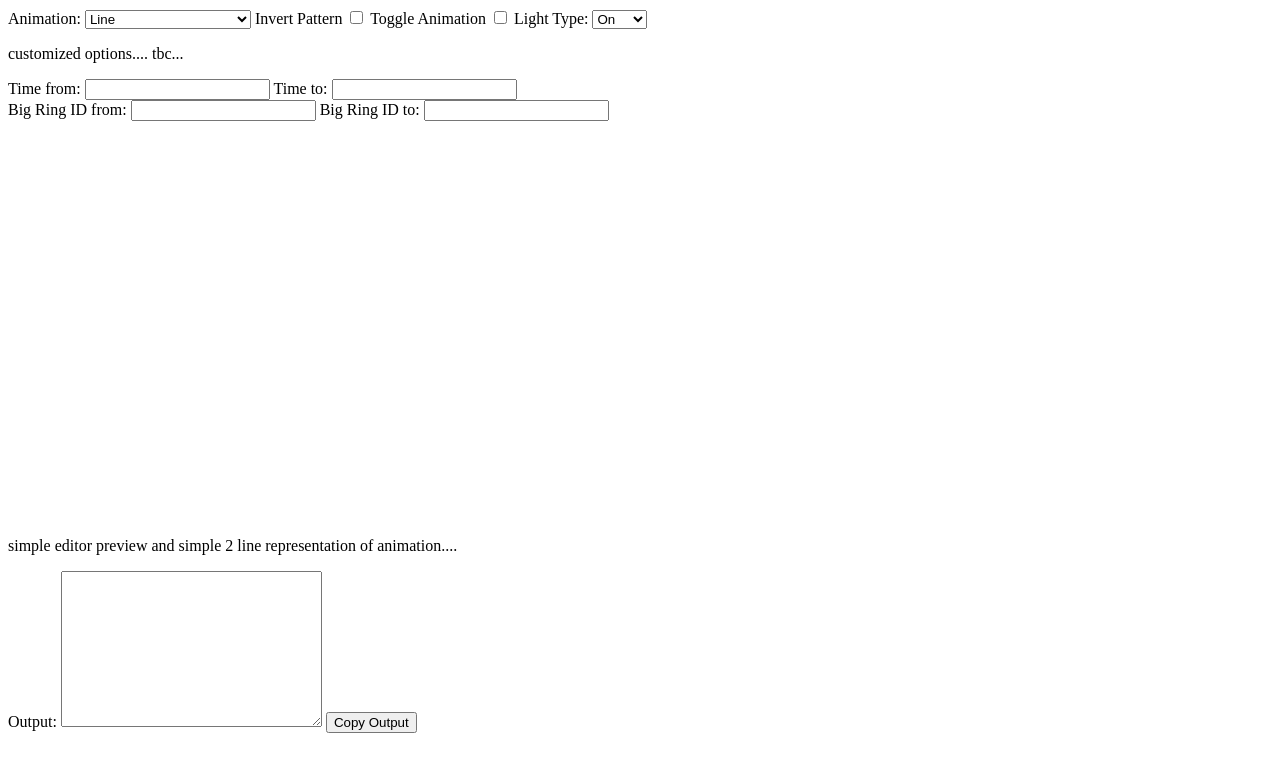
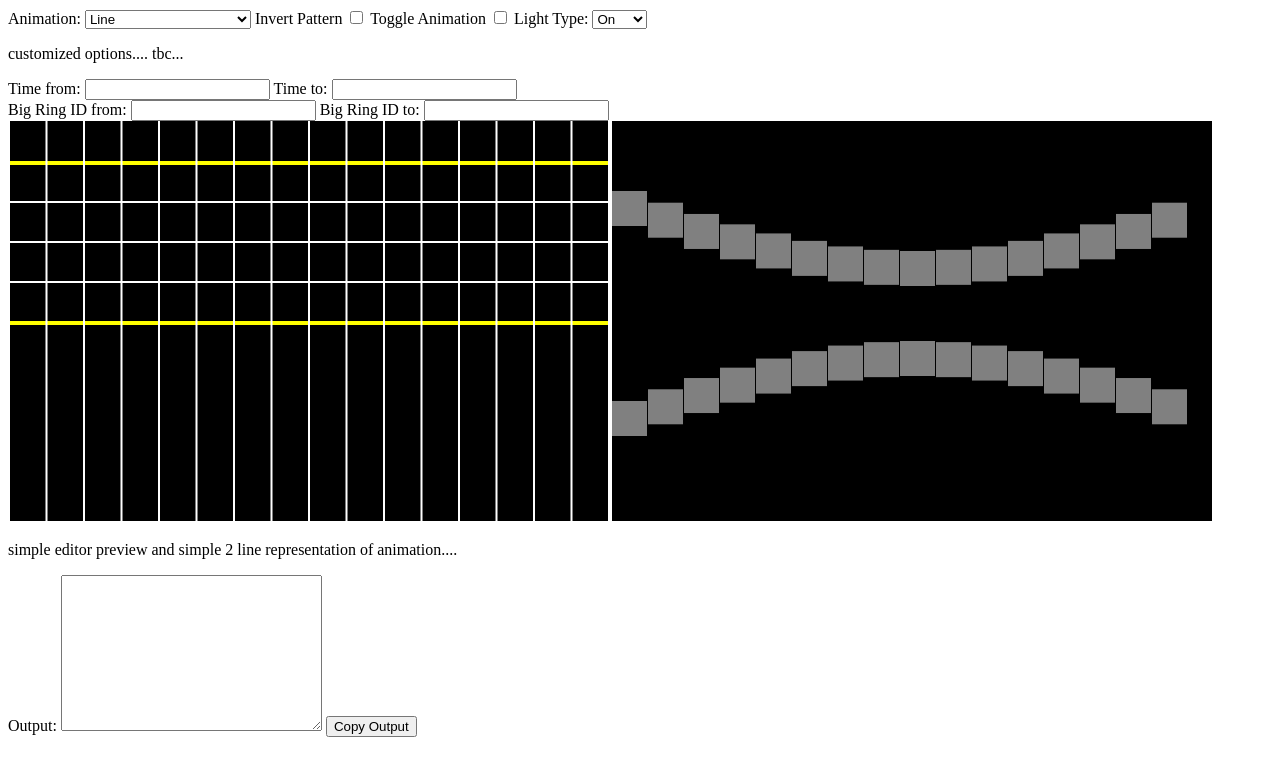
Before and after one commit to LicensedCrime/ChromaPatternGen, a plain HTML site: page index.html in a window 1280 px wide. Drawn offline with Linux system fonts and the light colour scheme.

Commit message:
smol preeeeview

```diff
--- a/index.html
+++ b/index.html
@@ -59,6 +59,7 @@
 
         <section>
             <canvas id="preview" width="600" height="400"></canvas>
+            <canvas id="ring_preview" width="600" height="400"></canvas>
             <p>simple editor preview and simple 2 line representation of animation....</p>
         </section>
 
--- a/js/main.js
+++ b/js/main.js
@@ -1,3 +1,81 @@
 // https://bsmg.wiki/mapping/advanced-lighting.html
 
-//
+// https://github.com/Aeroluna/Chroma
+
+
+var stepsPerBeat = 4;
+
+
+var canvas = document.getElementById("preview");
+canvas.style = "background-color: black;";
+
+var canvas_ring = document.getElementById("ring_preview");
+canvas_ring.style = "background-color: black;";
+
+var ctx = canvas.getContext("2d");
+var ctx_ring = canvas_ring.getContext("2d");
+
+var num_beats = 1;
+var num_objects = 16;
+var num_steps = 4;
+
+var marginY = 40; // todo: make it square and dynamic to num_beats....
+var gridThickness = 2;
+var beatThickness = 4;
+var totalWidth = 600;
+var totalHeight = 400;
+var gridColor = "white";
+var beatColor = "yellow";
+
+generateGrid(ctx);
+generateRing(ctx_ring);
+
+
+function generateGrid(ctx) {
+    var w, h;
+    var beat_offset = 0;
+    for(var y = 0; y <= num_beats; y++) {
+        h = beatThickness;
+        w = totalWidth;
+        beat_offset = marginY + y*marginY*num_steps;
+
+        ctx.fillStyle = beatColor;
+        ctx.fillRect(0, beat_offset, w, h);
+
+        if(y >= num_beats) {
+            break;
+        }
+
+        for(var y_step = 1; y_step < num_steps; y_step++) {
+            h = gridThickness;
+
+            ctx.fillStyle = gridColor;
+            ctx.fillRect(0, beat_offset + y_step*marginY, w, h);
+        }
+    }
+
+    for(var x = 0; x <= num_objects; x++) {
+        h = totalHeight;
+        w = gridThickness;
+
+        ctx.fillStyle = gridColor;
+        ctx.fillRect(x*(totalWidth/num_objects), 0, w, h);
+    }
+}
+
+function generateRing(ctx) {
+    var w = 35, h = 35;
+    var marginX = 35;
+    var marginY = 60;
+    var yOffset = 70;
+    var objectColor = "gray";
+
+    ctx.fillStyle = objectColor;
+    for(var x = 0; x < num_objects; x++) {
+        var y = Math.sin(Math.PI / num_objects * x) * marginY;
+        console.log(y);
+
+        ctx.fillRect(x + marginX*x, y + yOffset, w, h);
+        ctx.fillRect(x + marginX*x, -y + yOffset*4, w, h);
+    }
+}
```
